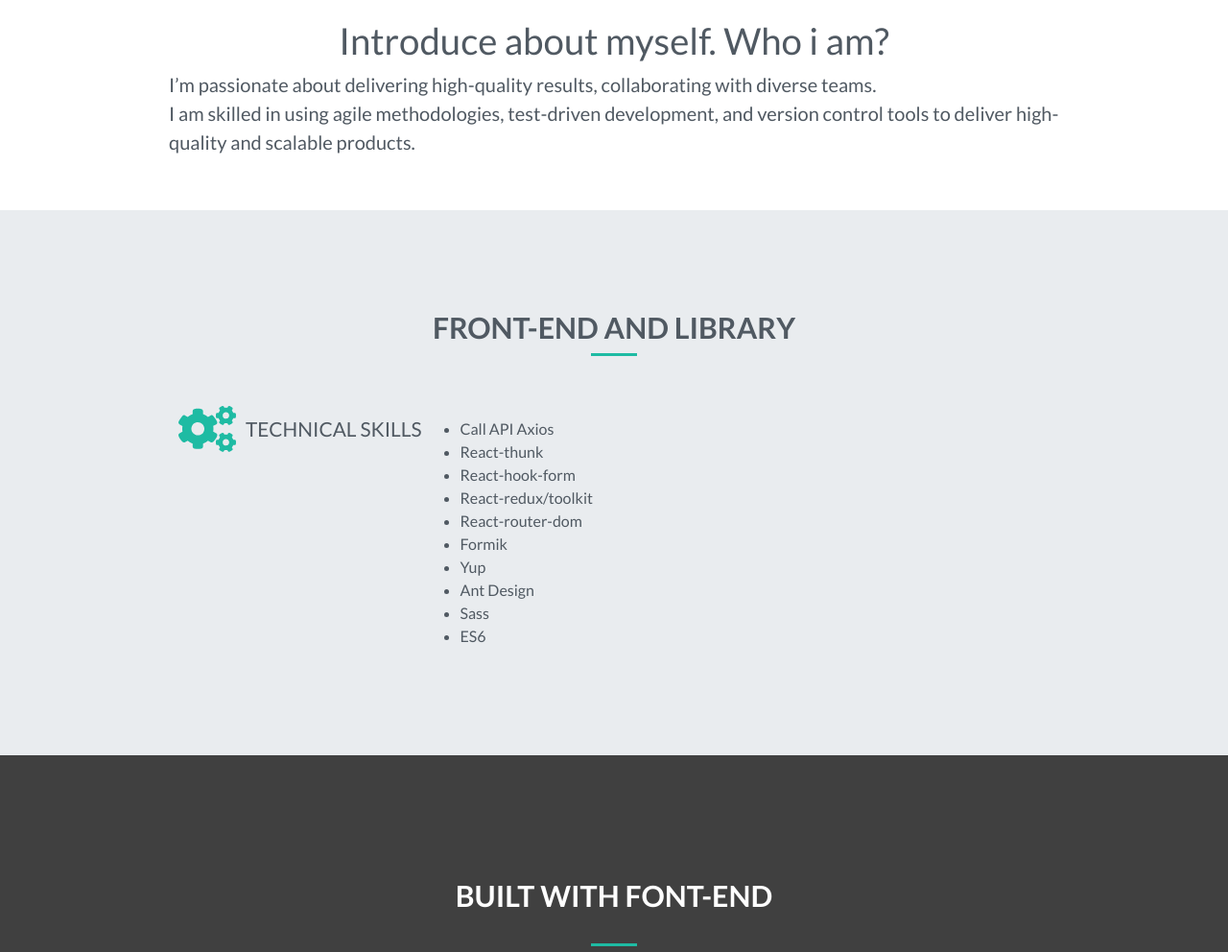
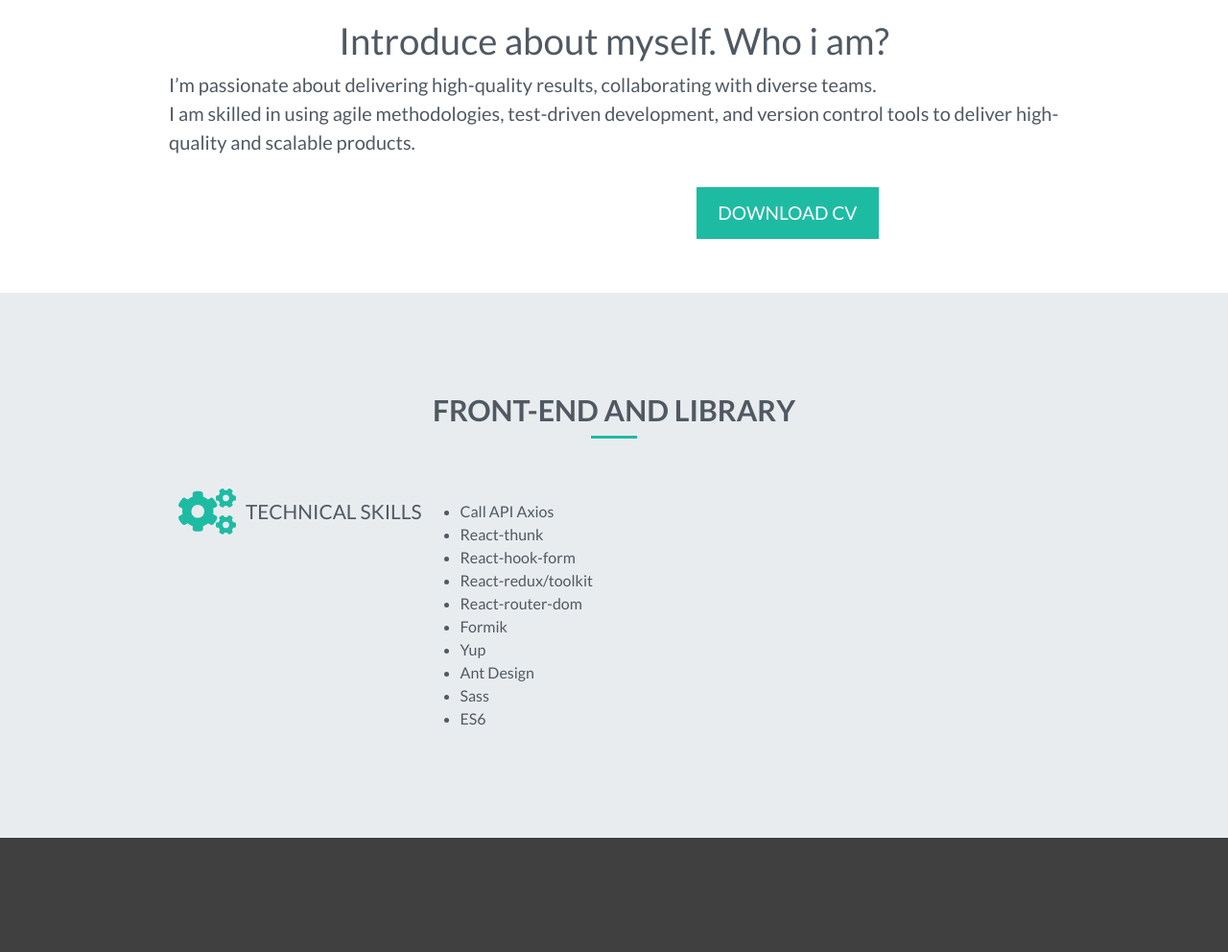
Before and after one commit to NgocVinh-Black/Profile, a plain HTML site: page index.html in a window 1280 px wide. Shown: the part 845-1837 px from the top of the page at 96% size. Drawn offline with nearby package versions, Linux system fonts and the light colour scheme.

Commit message:
'up30-1'

```diff
--- a/fixed.css
+++ b/fixed.css
@@ -81,3 +81,6 @@
   height: 35px !important;
   margin-left: 20px;
 }
+.CV-file {
+  margin-left: 550px;
+}
--- a/index.html
+++ b/index.html
@@ -108,12 +108,12 @@
           and version control tools to deliver high-quality and scalable
           products.<br />
         </p>
-        <!-- <a
-          class="btn btn-secondary btn-md m-left-450"
-          href="img/mycv_final.pdf"
+        <a
+          class="btn btn-secondary btn-md CV-file"
+          href="img/Vinh-Le.pdf"
           target="_blank"
           >Download CV</a
-        > -->
+        >
       </div>
     </div>
 
```
Also changed, not shown: 2 other files.
